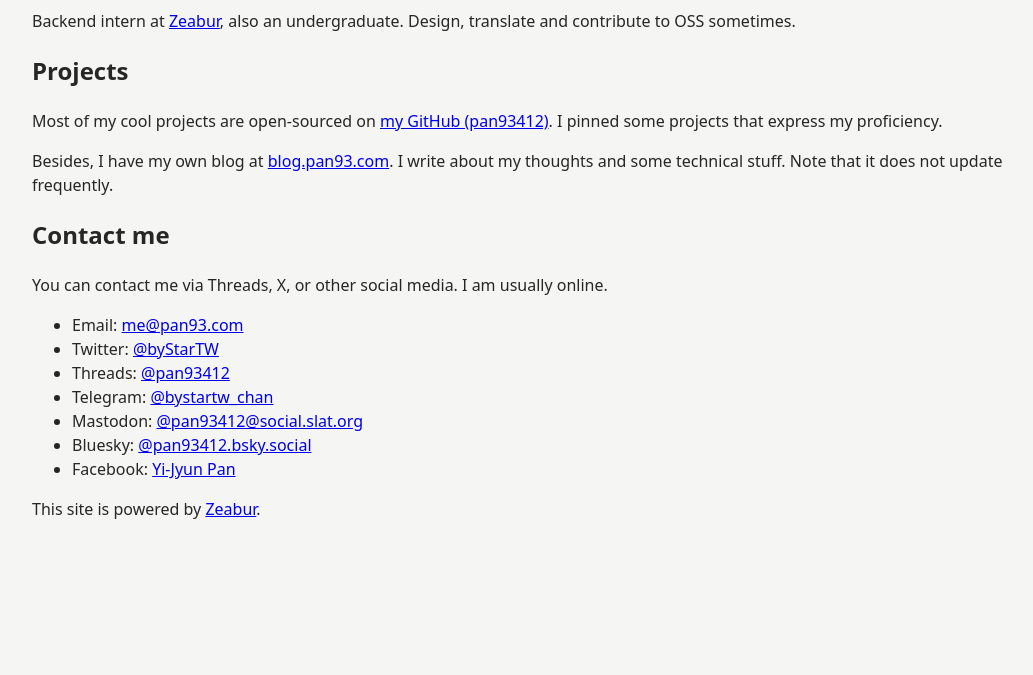
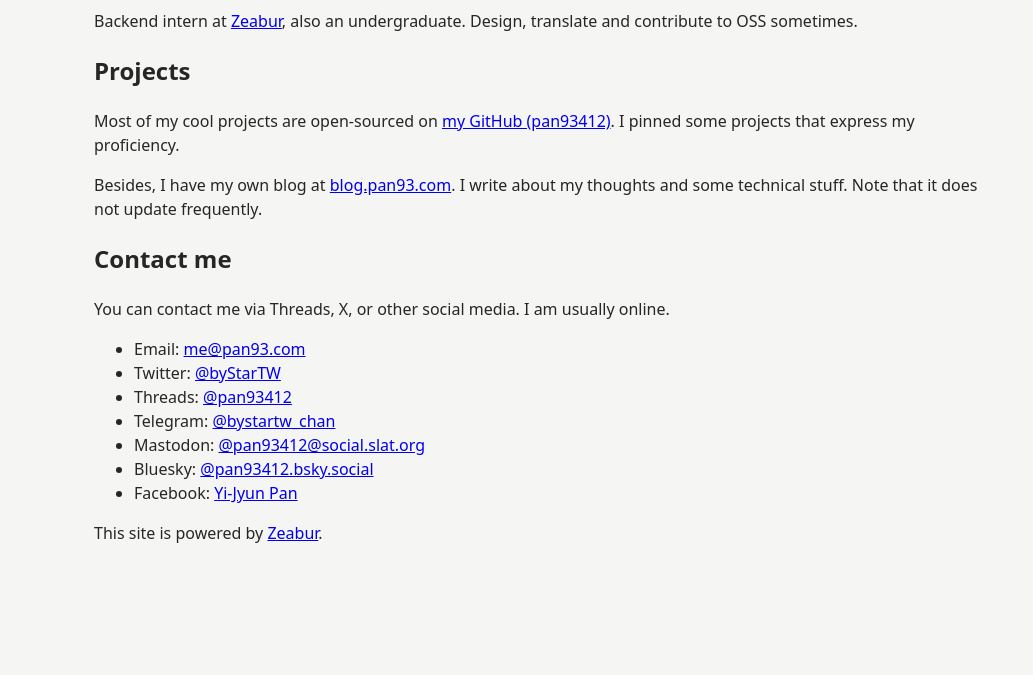
Before and after one commit to pan93412/homepage-plain, a website built with Vite: page index.html in a window 1280 px wide. Shown: the part 125-800 px from the top of the page, without its empty margins (96-1129 px from the left). Built offline with nearby package versions, Linux system fonts and the light colour scheme.

Commit message:
refactor(style): 1024px is too wide

```diff
--- a/src/style.css
+++ b/src/style.css
@@ -16,9 +16,9 @@ body {
   color: hsl(20, 0%, 15%);
 }
 
-@media (min-width: 1024px) {
+@media (min-width: 900px) {
   body {
-    max-width: 1024px;
+    max-width: 900px;
     margin: 4em auto;
   }
 }
```
